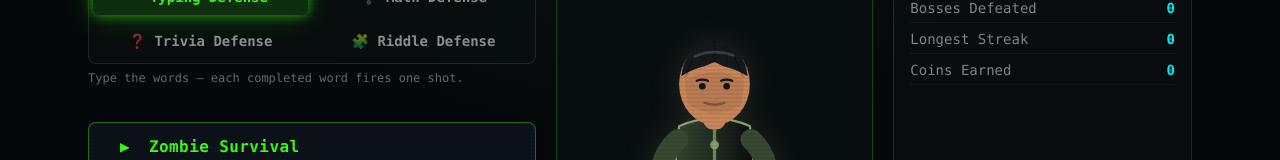
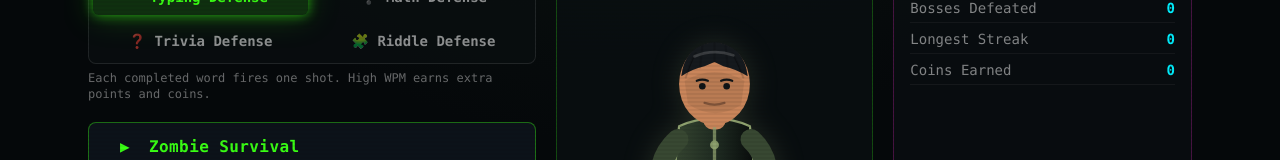
Before and after one commit to alfonza1/last-words-game, a React (Vite) app in the folder client/: page / in a window 1280 px wide. Shown: the part 373-533 px from the top of the page. Built offline with nearby package versions, Linux system fonts and the light colour scheme; no server answers.

Commit message:
verbiage changes

```diff
--- a/client/src/components/Leaderboard.tsx
+++ b/client/src/components/Leaderboard.tsx
@@ -70,7 +70,7 @@ export function Leaderboard({ onBack }: { onBack: () => void }) {
         </button>
       </div>
       <p className="-mt-2 text-center text-[11px] text-white/35">
-        {board === 'typers' ? "Top scores - WPM shows each player's best." : 'Sharpest minds — Riddle, Math & Trivia Defense.'}
+        {board === 'typers' ? "Elite Typists - Top Typing Defense scores." : 'Sharpest minds — Top Riddle, Math & Trivia Defense scores.'}
       </p>
 
       {error && <p className="text-center text-sm text-neon-red">Couldn’t load the leaderboard right now.</p>}
--- a/client/src/components/MainMenu.tsx
+++ b/client/src/components/MainMenu.tsx
@@ -28,7 +28,7 @@ const STYLE_META: Record<Style, { label: string; icon: string; active: string; b
     label: 'Typing',
     icon: '⌨',
     active: 'bg-neon-green/15 text-neon-green shadow-neon',
-    blurb: 'Type the words — each completed word fires one shot.',
+    blurb: 'Each completed word fires one shot. High WPM earns extra points and coins.',
     tagWord: 'WORD',
   },
   riddles: {
```
